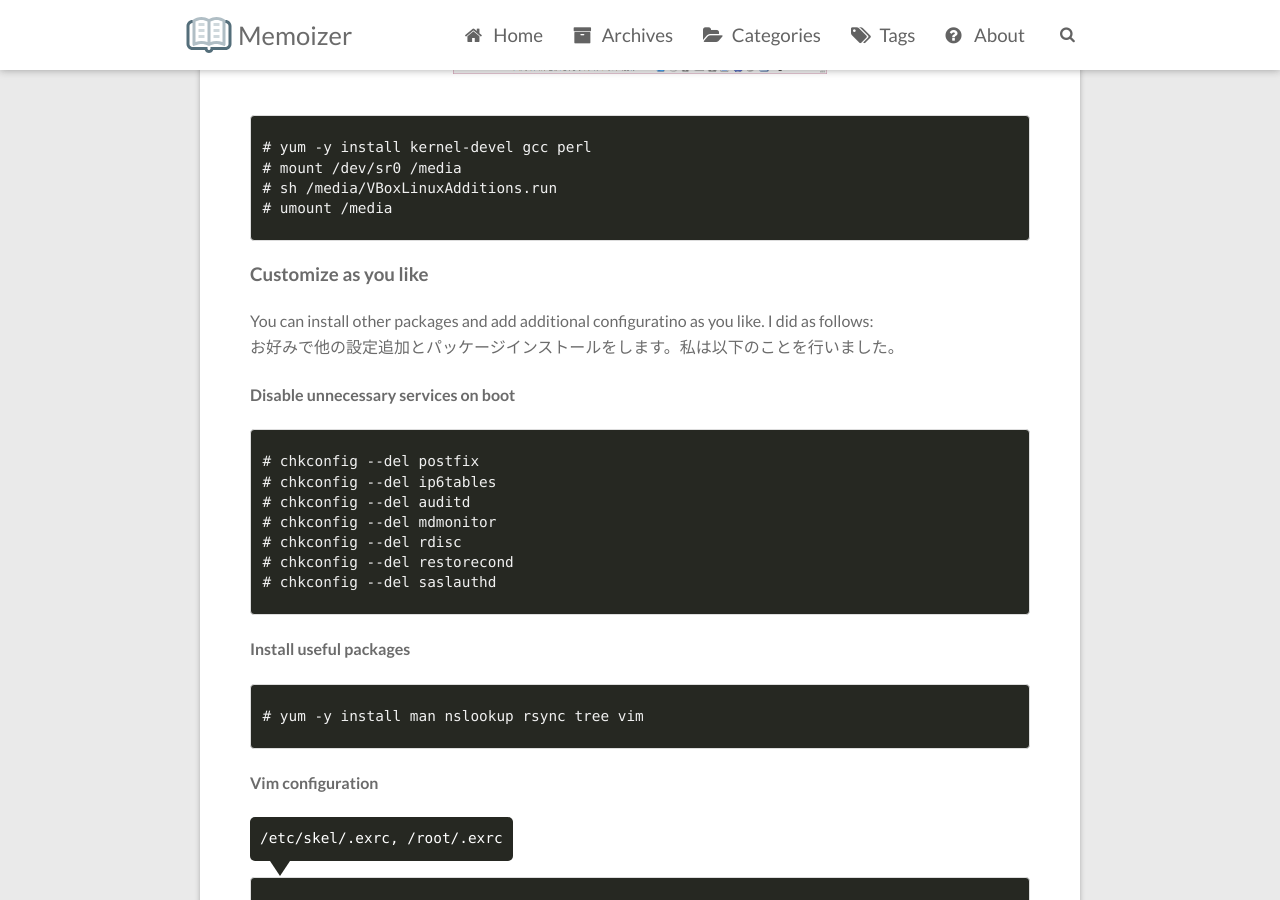
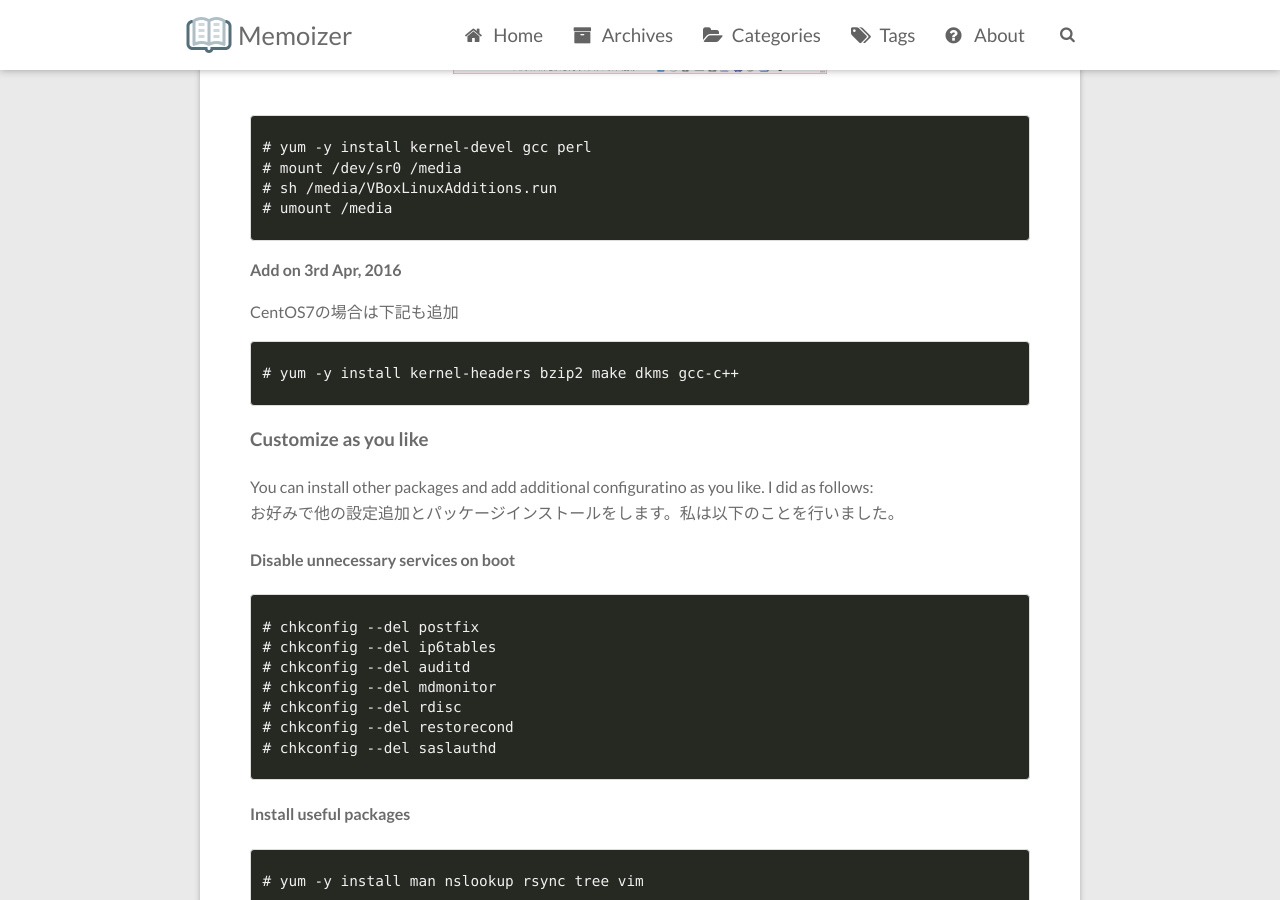
Before and after one commit to yatanokarasu/yatanokarasu.github.io, a Jekyll site: the page built from _posts/2016-03-06-create-custom-vagrant-box.md, in a window 1280 px wide and 900 px high, scrolled down 6445 px. Built offline with Jekyll 4.4.1, drawn with Linux system fonts in a browser that asks for light colours; some web fonts are replaced.

Commit message:
Update post on 6th Mar, 2016.
Signed-off-by: yatanokarasu <sync.outerphase@gmail.com>

```diff
--- a/_posts/2016-03-06-create-custom-vagrant-box.md
+++ b/_posts/2016-03-06-create-custom-vagrant-box.md
@@ -183,6 +183,14 @@ After reboot, insert VirtualBox Guest Additions's image CD to virtual media driv
 # umount /media
 ~~~
 
+__Add on 3rd Apr, 2016__
+
+CentOS7の場合は下記も追加
+
+~~~
+# yum -y install kernel-headers bzip2 make dkms gcc-c++
+~~~
+
 
 ### Customize as you like
 
```
